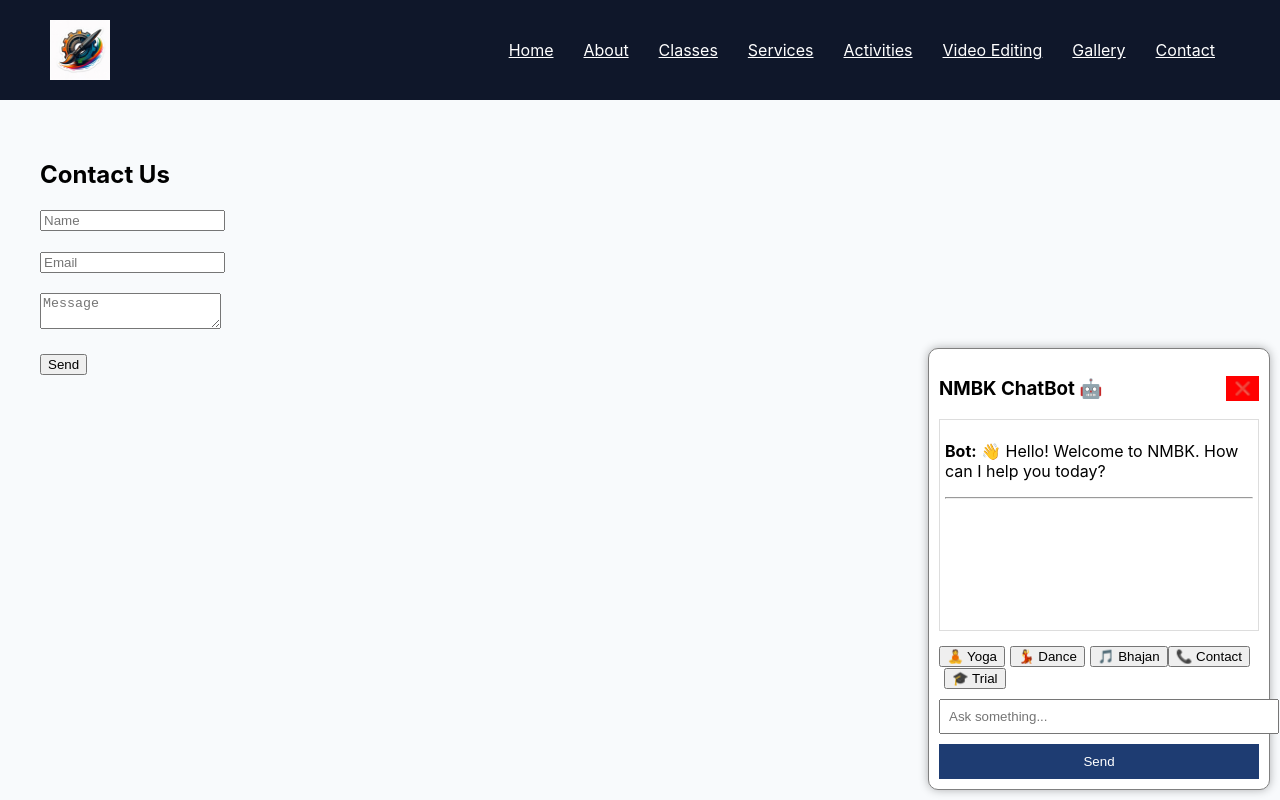
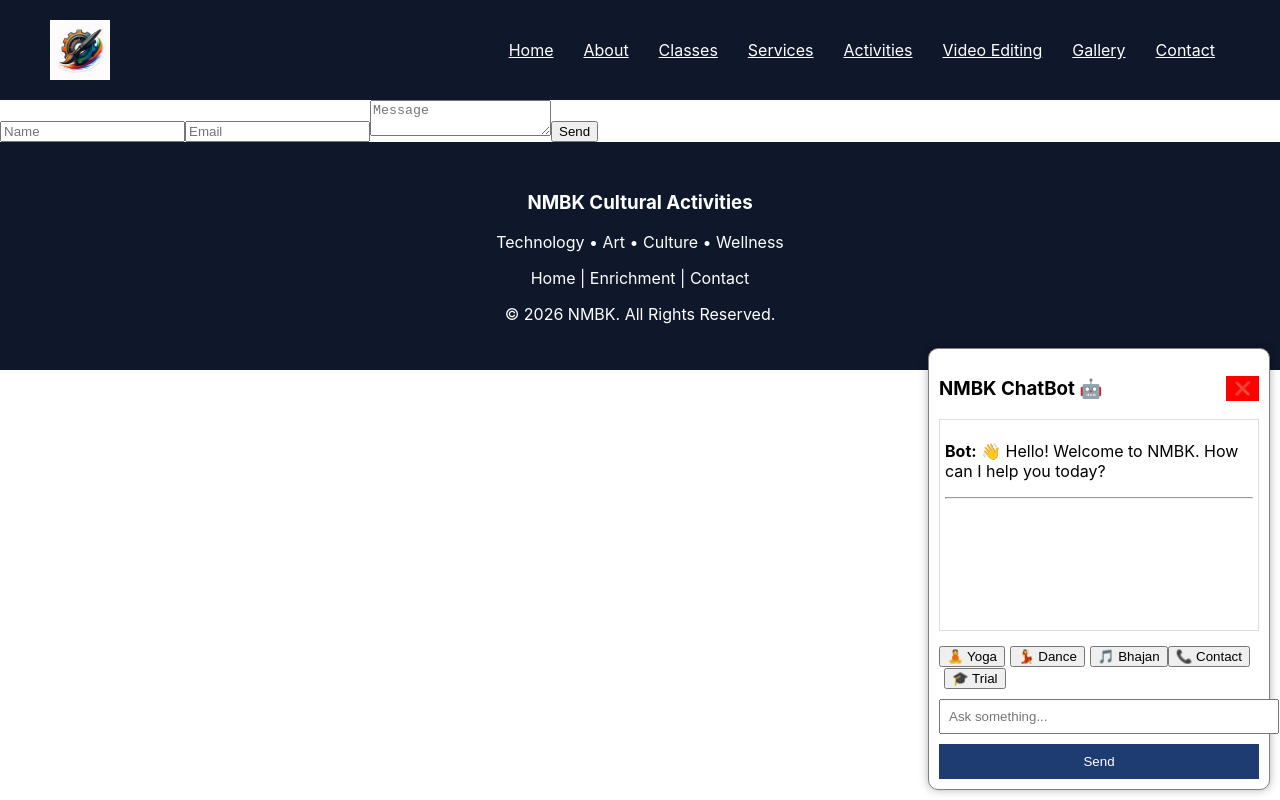
Before and after one commit to Sandhya123564/nmbk-project, a React (Create React App) app in the folder frontend/: page /contact in a window 1280 px wide. Shown: the top 800 px of the page. Built offline with nearby package versions, Linux system fonts and the light colour scheme.

Commit message:
fix contact form

```diff
--- a/frontend/src/components/Contact.js
+++ b/frontend/src/components/Contact.js
@@ -8,56 +8,41 @@ function Contact() {
   });
 
   const handleChange = (e) => {
-    setFormData({ ...formData, [e.target.name]: e.target.value });
+    setFormData({
+      ...formData,
+      [e.target.name]: e.target.value
+    });
   };
 
   const handleSubmit = async (e) => {
     e.preventDefault();
 
-    const response = await fetch("https://nmbk-project-1.onrender.com/contact", {
-      method: "POST",
-      headers: { "Content-Type": "application/json" },
-      body: JSON.stringify(formData)
-    });
+    try {
+      const response = await fetch(
+        "https://nmbk-project-1.onrender.com/contact",
+        {
+          method: "POST",
+          headers: {
+            "Content-Type": "application/json"
+          },
+          body: JSON.stringify(formData)
+        }
+      );
 
-    const data = await response.json();
-    alert(data.message);
+      const data = await response.json();
+      alert(data.message);
+    } catch (error) {
+      console.log(error);
+      alert("Something went wrong!");
+    }
   };
 
   return (
-    <div
-  style={{
-    minHeight: "100vh",
-    background: "#f8fafc",
-    padding: "40px"
-  }}
->
-      <h2>Contact Us</h2>
-
+    <div>
       <form onSubmit={handleSubmit}>
-        <input
-          type="text"
-          name="name"
-          placeholder="Name"
-          onChange={handleChange}
-          required
-        /><br /><br />
-
-        <input
-          type="email"
-          name="email"
-          placeholder="Email"
-          onChange={handleChange}
-          required
-        /><br /><br />
-
-        <textarea
-          name="message"
-          placeholder="Message"
-          onChange={handleChange}
-          required
-        ></textarea><br /><br />
-
+        <input name="name" onChange={handleChange} placeholder="Name" />
+        <input name="email" onChange={handleChange} placeholder="Email" />
+        <textarea name="message" onChange={handleChange} placeholder="Message" />
         <button type="submit">Send</button>
       </form>
     </div>
```
